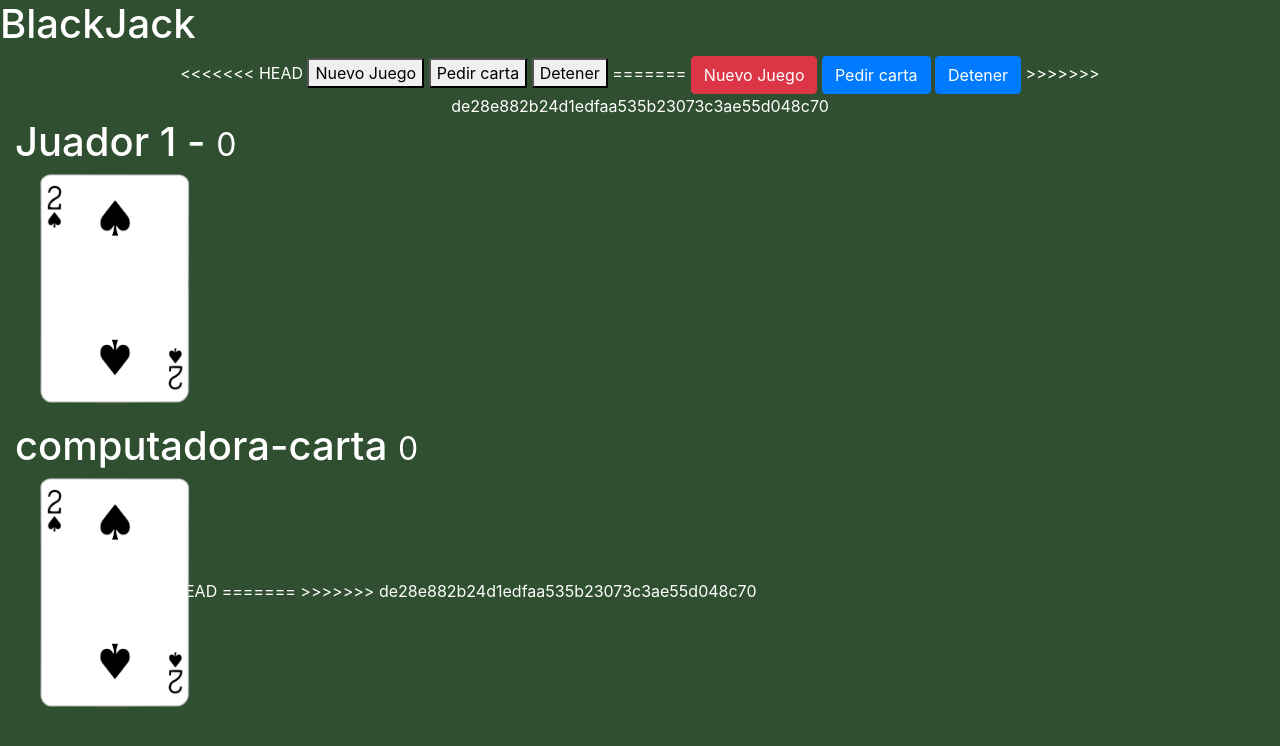
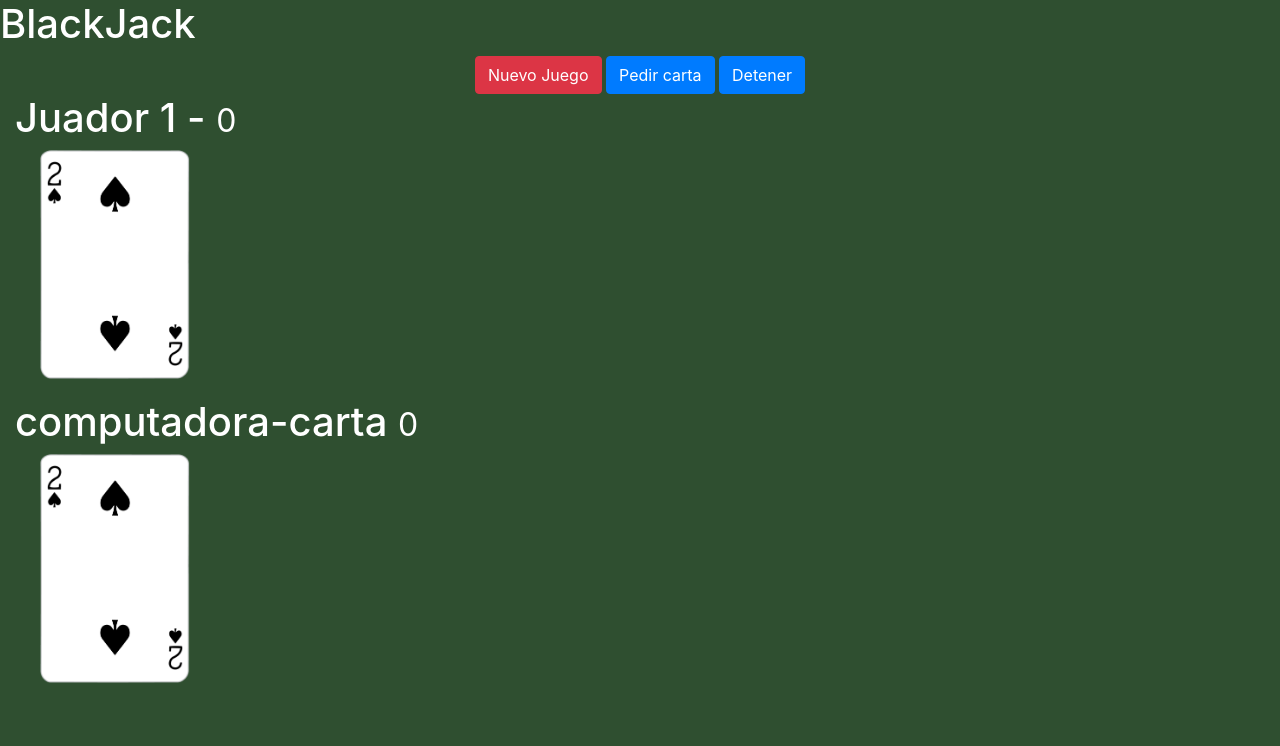
Before and after one commit to adripower/juego-blackjack, a plain HTML site: page index.html in a window 1280 px wide. Drawn offline with nearby package versions, Linux system fonts and the light colour scheme.

Commit message:
modified:   index.html

```diff
--- a/index.html
+++ b/index.html
@@ -19,15 +19,11 @@
 
     <div class="row mt-2">
         <div class="col text-center">
-<<<<<<< HEAD
-            <button id="btnNuevo class="btn btn-danger">Nuevo Juego</button>
-            <button id="btnPedir class="btn btn-primary">Pedir carta</button>
-            <button id="btnDetener class="btn btn-primary">Detener</button>
-=======
+
             <button id="btnNuevo" class="btn btn-danger">Nuevo Juego</button>
             <button id="btnPedir" class="btn btn-primary">Pedir carta</button>
             <button id="btnDetener" class="btn btn-primary">Detener</button>
->>>>>>> de28e882b24d1edfaa535b23073c3ae55d048c70
+
 
         </div>
     </div>
@@ -51,10 +47,7 @@
             </h1>
             <div id="computadora-carta">
                 <img class="carta" src="assets/cartas/2S.png" alt="">
-<<<<<<< HEAD
 
-=======
->>>>>>> de28e882b24d1edfaa535b23073c3ae55d048c70
 
             </div>
         </div>
```
